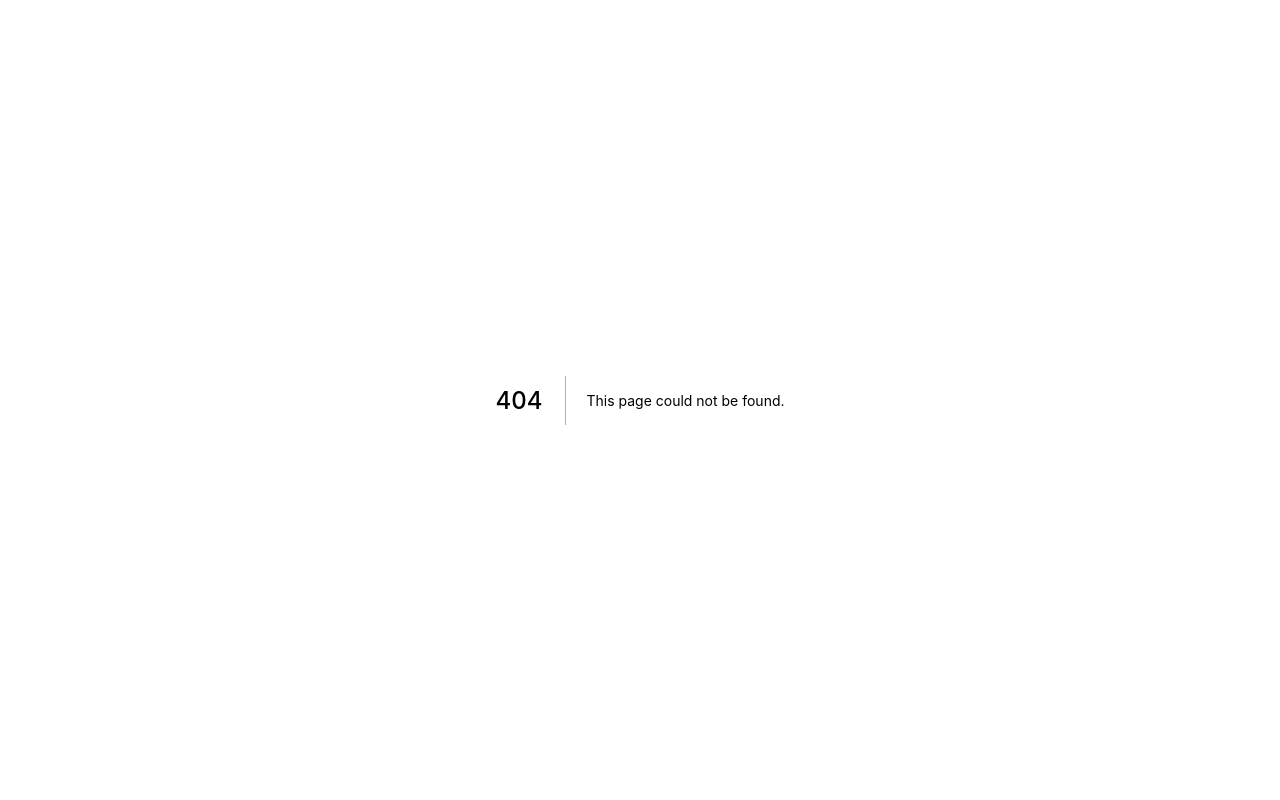
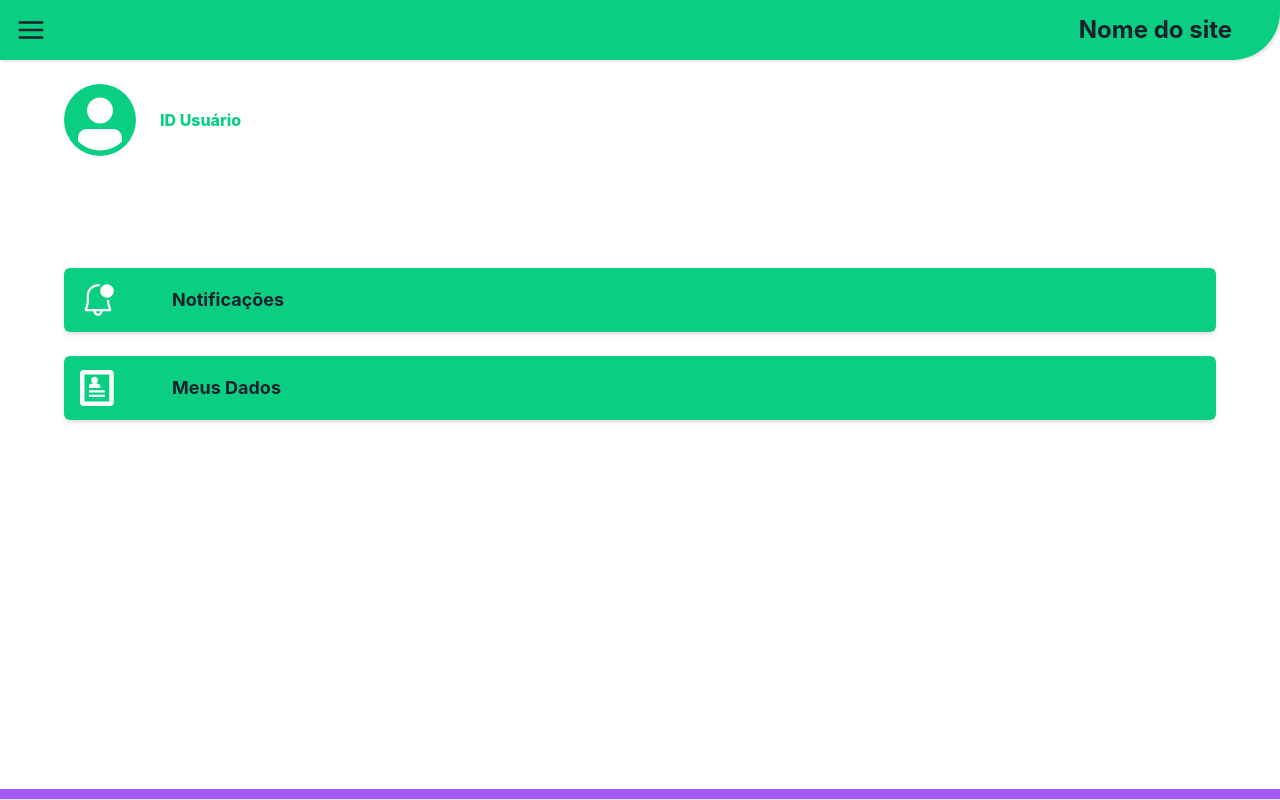
Before and after one commit to ThalesBMC/projetaoSI-22.1-app, a Next.js app: page /perfil in a window 1280 px wide. Before the commit this address had no page. Built offline with nearby package versions, Linux system fonts and the light colour scheme.

Commit message:
feat: adds side bar menu and perfil page

```diff
--- a/components/Footer/index.js
+++ b/components/Footer/index.js
@@ -3,7 +3,7 @@ import React from "react";
 import { Flex, Divider } from "@chakra-ui/react";
 export const Footer = () => {
   return (
-    <Flex as="footer" mt="8" w="full">
+    <Flex as="footer" mt="8" w="full" bottom="100%" top="100%">
       <Divider
         zIndex="99"
         bgColor="#A259FF"
--- a/components/Header/index.js
+++ b/components/Header/index.js
@@ -1,29 +1,72 @@
-import React from "react";
-import { Flex, Heading } from "@chakra-ui/react";
+import React, { useState } from "react";
+import { Flex, Heading, Menu, Text } from "@chakra-ui/react";
 
-import { faBars } from "@fortawesome/free-solid-svg-icons";
+import { Fade, ScaleFade, Slide, SlideFade, Collapse } from "@chakra-ui/react";
+import { HamburgerIcon } from "@chakra-ui/icons";
+import { Link } from "@chakra-ui/react";
+import { useRouter } from "next/router";
+import { MenuItem } from "../MenuItem/index";
 
-import { FontAwesomeIcon } from "@fortawesome/react-fontawesome";
+const menuItemsOptions = [
+  { name: "Home", route: "" },
+  { name: "Perfil", route: "perfil" },
+  { name: "Lojas Parceiras", route: "produtos" },
+  { name: "Filtros", route: "filtros" },
+  { name: "Seja nosso parceiro", route: "cadastroVendedor" },
+  { name: "Alertas", route: "alertas" },
+];
 
 export const Header = () => {
+  const [showMenu, setShowMenu] = useState(false);
+  const { route } = useRouter();
+
   return (
+    <>
       <Flex
         bgColor="#0ACF83"
         w="full"
         h="60px"
         justifyContent="space-between"
         alignItems="center"
-      paddingLeft="4"
         paddingRight="4"
         borderBottomRightRadius="3rem"
-      position="fixed"
         zIndex="998" //add o zIndex para o header não ser sobrescrito por outros componentes/elementos
         boxShadow="2px 2px 2px 0px rgba(0,0,0,0.09)"
+        position="fixed"
       >
-      <FontAwesomeIcon style={{ fontSize: 30 }} icon={faBars} />
+        <HamburgerIcon
+          ml="4"
+          fontSize="3xl"
+          onClick={() => setShowMenu(!showMenu)}
+        />
         <Heading fontSize="2xl" mr="8">
           Nome do site
         </Heading>
       </Flex>
+      {showMenu && (
+        <Slide direction="left" in={showMenu} style={{ zIndex: 10 }}>
+          <Flex
+            width="60vw"
+            alignSelf="flex-start"
+            height="100%"
+            bgColor="#0E9662"
+            zIndex="999"
+            opacity="0.9"
+            position="absolute"
+            mt="60px"
+          >
+            <Flex flexDirection="column" mt="12" gap="6">
+              {menuItemsOptions.map((item) => (
+                <MenuItem
+                  currentRoute={route}
+                  name={item.name}
+                  route={item.route}
+                />
+              ))}
+            </Flex>
+          </Flex>
+        </Slide>
+      )}
+    </>
   );
 };
--- /dev/null
+++ b/components/MenuItem/index.js
@@ -0,0 +1,23 @@
+import React, { useState } from "react";
+import { Flex, Heading, Text } from "@chakra-ui/react";
+
+import { HamburgerIcon } from "@chakra-ui/icons";
+import { Link } from "@chakra-ui/react";
+import { useRouter } from "next/router";
+
+export const MenuItem = ({ currentRoute, name, route }) => {
+  return (
+    <Flex h="12" align="center" opacity="1">
+      <Flex
+        bgColor={currentRoute === `/${route}` ? "#A259FF" : "transparent"}
+        w="4"
+        h="full"
+      />
+      <Link ml="2" href="/">
+        <Text fontWeight="bold" fontSize="xl">
+          {name}
+        </Text>
+      </Link>
+    </Flex>
+  );
+};
--- /dev/null
+++ b/components/layout/MenuLayout.js
@@ -0,0 +1,24 @@
+import React from "react";
+import { Flex, Avatar, Text } from "@chakra-ui/react";
+
+import { Footer } from "../Footer/index";
+import { Header } from "../Header/index";
+export const MenuLayout = ({ children }) => {
+  return (
+    <Flex
+      bg="white"
+      flexDirection="column"
+      h="auto"
+      w="100%"
+      alignItems="center"
+      minHeight="100vh"
+      justifyItems="center"
+    >
+      <Header />
+      <Flex mt="60px" w="full" h="full">
+        {children}
+      </Flex>
+      <Footer />
+    </Flex>
+  );
+};
--- a/pages/_app.js
+++ b/pages/_app.js
@@ -1,8 +1,5 @@
 import "../styles/globals.css";
 import { ChakraProvider } from "@chakra-ui/react";
-import { config } from "@fortawesome/fontawesome-svg-core";
-import "@fortawesome/fontawesome-svg-core/styles.css";
-config.autoAddCss = false;
 
 function MyApp({ Component, pageProps }) {
   return (
--- /dev/null
+++ b/pages/perfil.js
@@ -0,0 +1,61 @@
+import React from "react";
+import { Flex, Avatar, Text, Button, Icon } from "@chakra-ui/react";
+
+import { CgProfile } from "react-icons";
+
+import { VscBellDot } from "react-icons/vsc";
+
+import { ImProfile } from "react-icons/im";
+import { MenuLayout } from "../components/layout/MenuLayout";
+export default function perfil() {
+  return (
+    <MenuLayout>
+      <Flex flexDirection="column" w="full">
+        <Flex
+          align="center"
+          gap="6"
+          mt="6"
+          justifyContent="flex-start"
+          w="full"
+        >
+          <Avatar ml="5%" bgColor="#0ACF83" w="72px" h="72px" src={CgProfile} />
+          <Text color="#0ACF83" fontWeight="extrabold" fontSize="">
+            ID Usuário
+          </Text>
+        </Flex>
+        <Flex flexDirection="column" gap="6" pl="5%" pr="5%" w="full" mt="7rem">
+          <Button
+            _active={{ bg: "#0ACF83", opacity: 0.8 }}
+            _hover={{ bg: "#0ACF83", opacity: 0.8 }}
+            bgColor="#0ACF83"
+            w="100%"
+            h="4rem"
+            boxShadow="md"
+            justifyContent="flex-start"
+            gap="14"
+          >
+            <Icon as={VscBellDot} w="9" h="9" color={"white"} />
+            <Text fontWeight="bold" fontSize="lg">
+              Notificações
+            </Text>
+          </Button>
+          <Button
+            _active={{ bg: "#0ACF83", opacity: 0.8 }}
+            _hover={{ bg: "#0ACF83", opacity: 0.8 }}
+            bgColor="#0ACF83"
+            w="100%"
+            h="4rem"
+            boxShadow="md"
+            justifyContent="flex-start"
+            gap="14"
+          >
+            <Icon as={ImProfile} w="9" h="9" color={"white"} />
+            <Text fontWeight="bold" fontSize="lg">
+              Meus Dados
+            </Text>
+          </Button>
+        </Flex>
+      </Flex>
+    </MenuLayout>
+  );
+}
```
Also changed, not shown: components/Banners/index.js (+57 -90 lines), pages/produtos.js (+19 -42 lines). Lines whose indentation alone changed are shown as unchanged.
